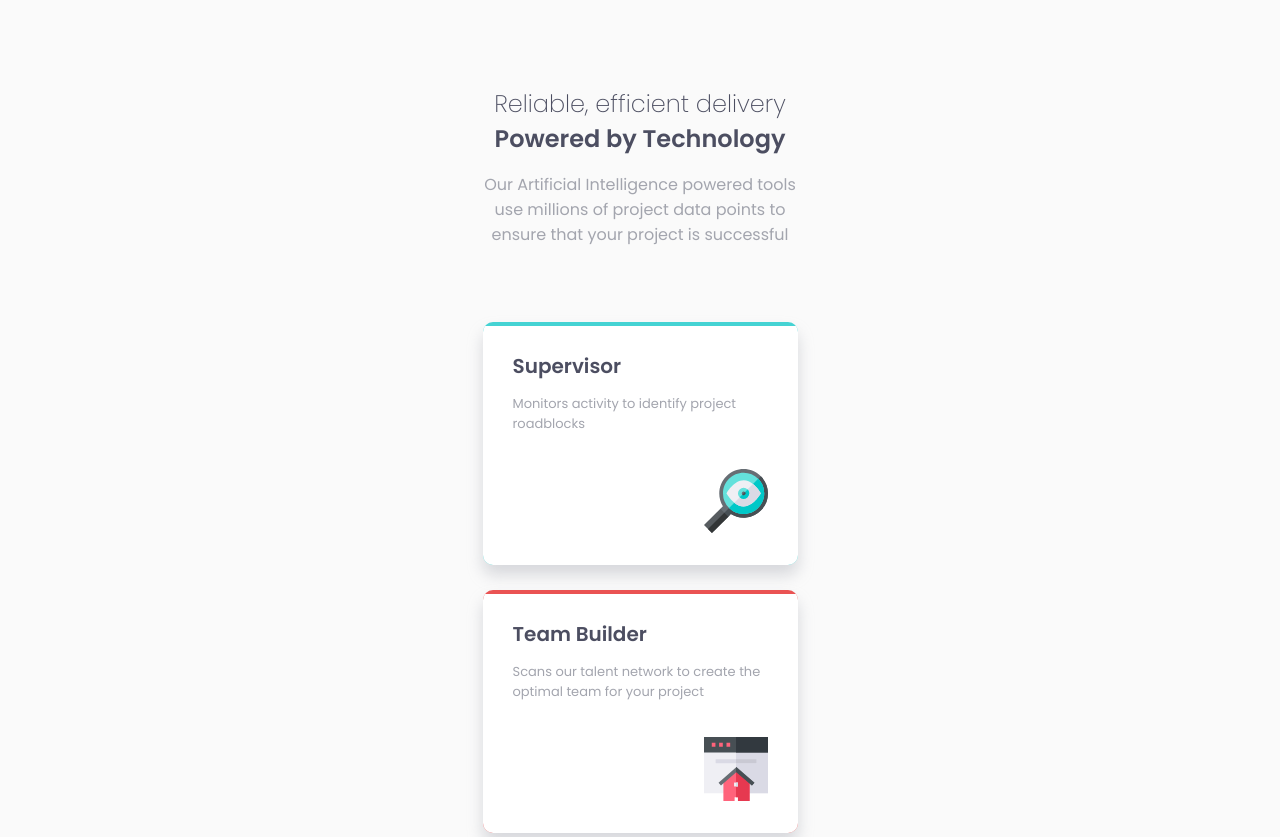
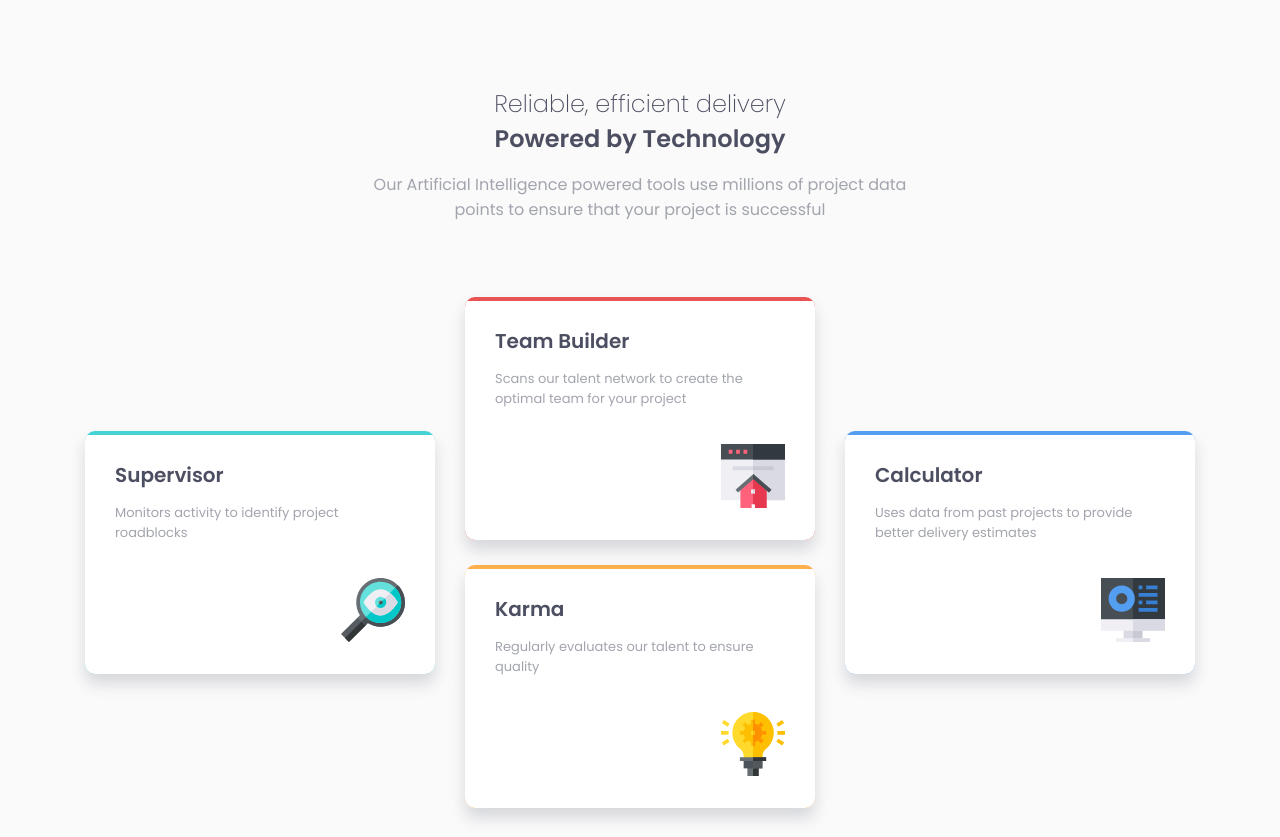
Before and after one commit to delanohendrix/Four-Card-Feature-Section, a plain HTML site: page index.html in a window 1280 px wide. Shown: the top 837 px of the page. Drawn offline with Linux system fonts and the light colour scheme.

Commit message:
Completed Challenge

```diff
--- a/css/styles.css
+++ b/css/styles.css
@@ -29,6 +29,7 @@ main {
   display: flex;
   flex-direction: column;
   text-align: center;
+  align-items: center;
 }
 .top-content {
   color: var(--very-dark-blue);
@@ -47,21 +48,22 @@ main {
 }
 .card {
   display: flex;
+  max-width: 315px;
   box-shadow: 0px 10px 15px 0px hsla(229, 6%, 66%, 0.4);
   margin-bottom: 25px;
   border-radius: 10px;
   overflow: hidden;
 }
-.card:nth-of-type(1) {
+.cyan {
   background-color: var(--cyan);
 }
-.card:nth-of-type(2) {
+.red {
   background-color: var(--red);
 }
-.card:nth-of-type(3) {
+.orange {
   background-color: var(--orange);
 }
-.card:nth-of-type(4) {
+.blue {
   background-color: var(--blue);
 }
 .card__content {
@@ -92,3 +94,39 @@ main {
 .attribution a {
   color: hsl(228, 45%, 44%);
 }
+@media only screen and (min-width: 768px) {
+  .container {
+    max-width: 768px;
+  }
+  .top-content {
+    max-width: 535px;
+    margin: 0 auto;
+  }
+  .card-container {
+    display: grid;
+    grid-template-columns: 1fr 1fr;
+    grid-template-rows: 1fr 1fr;
+    column-gap: 30px;
+  }
+  .card-stack {
+    grid-row: span 2;
+  }
+}
+@media only screen and (min-width: 1200px) {
+  .container {
+    max-width: 1200px;
+    min-width: 1100px;
+  }
+  .top-content {
+    max-width: 535px;
+    margin: 0 auto;
+  }
+  .card-container {
+    display: flex;
+    align-items: center;
+    column-gap: 30px;
+  }
+  .card {
+    max-width: 350px;
+  }
+}
--- a/index.html
+++ b/index.html
@@ -20,7 +20,8 @@
             that your project is successful
           </p>
         </div>
-        <section class="card">
+        <div class="card-container">
+          <section class="card cyan">
             <div class="card__content">
               <h2>Supervisor</h2>
               <p>Monitors activity to identify project roadblocks</p>
@@ -29,7 +30,8 @@
               </div>
             </div>
           </section>
-        <section class="card">
+          <div class="card-stack">
+            <section class="card red">
               <div class="card__content">
                 <h2>Team Builder</h2>
                 <p>Scans our talent network to create the optimal team for your project</p>
@@ -38,7 +40,7 @@
                 </div>
               </div>
             </section>
-        <section class="card">
+            <section class="card orange">
               <div class="card__content">
                 <h2>Karma</h2>
                 <p>Regularly evaluates our talent to ensure quality</p>
@@ -47,7 +49,8 @@
                 </div>
               </div>
             </section>
-        <section class="card">
+          </div>
+          <section class="card blue">
             <div class="card__content">
               <h2>Calculator</h2>
               <p>Uses data from past projects to provide better delivery estimates</p>
@@ -56,6 +59,7 @@
               </div>
             </div>
           </section>
+        </div>
       </div>
     </main>
 
```
Also changed, not shown: screenshot.png (added), 2 other files. Lines whose indentation alone changed are shown as unchanged.
